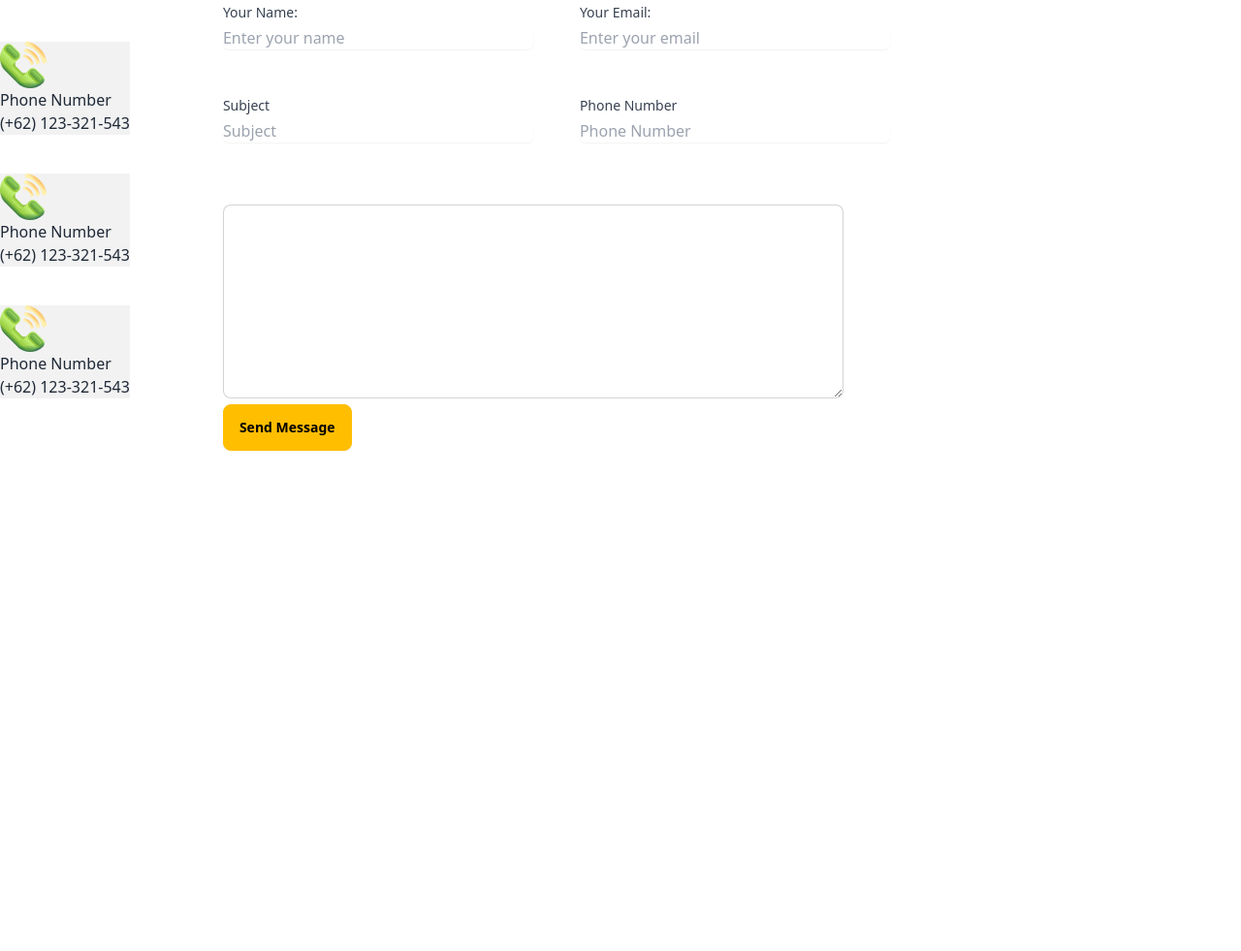
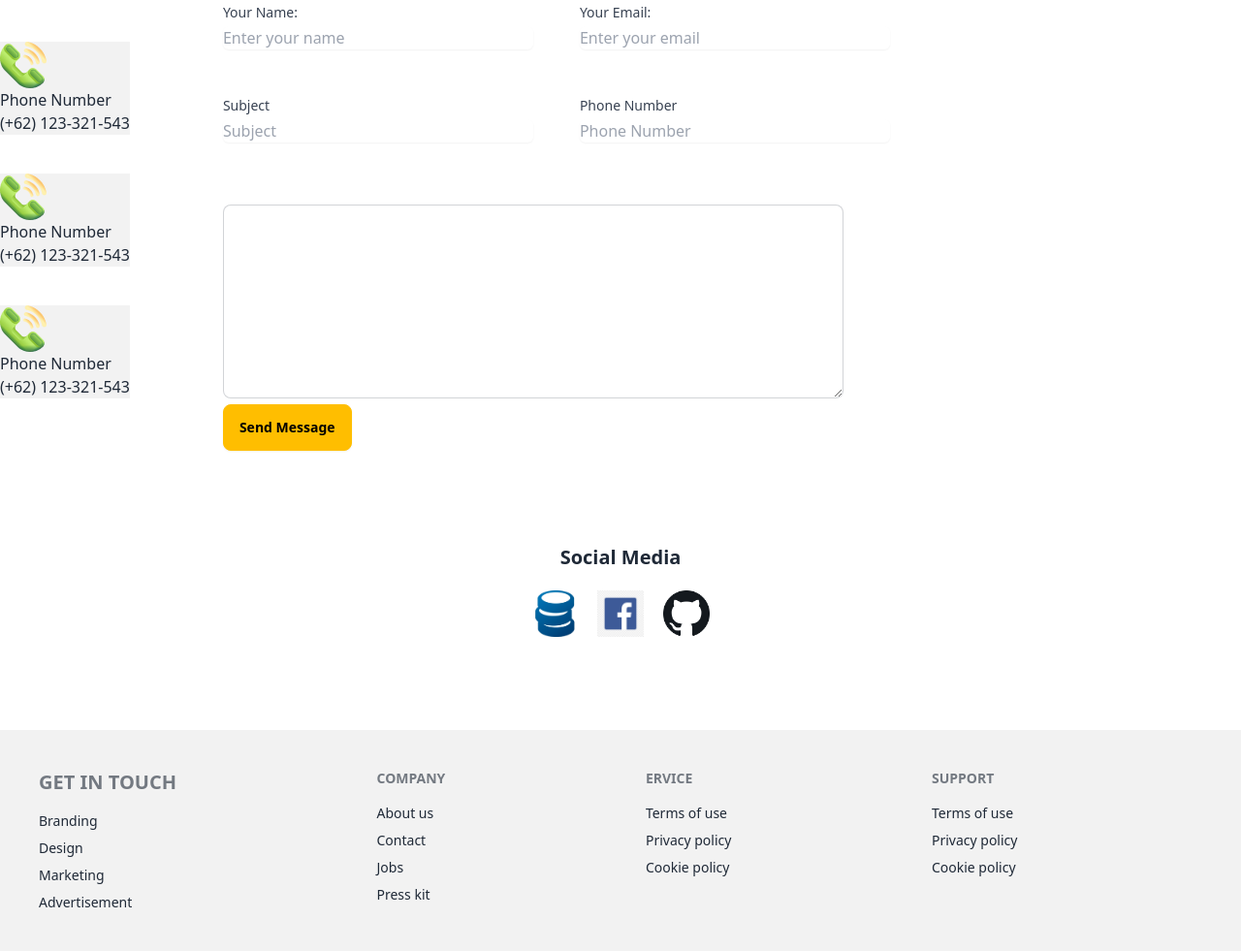
Before and after one commit to abuyusufrony/Hockey-s, a plain HTML site: page index.html in a window 1280 px wide. Shown: the part 4035-5016 px from the top of the page at 97% size. Before the commit the page ends 4500 px from the top, so only its background shows below. Drawn offline with nearby package versions, Linux system fonts and the light colour scheme.

Commit message:
footer-added

```diff
--- a/index.html
+++ b/index.html
@@ -469,6 +469,44 @@
         </div>
 
         </div>
+        <section class="my-24">
+            <h2 class="text-center font-bold text-xl my-5">Social Media</h2>
+            <div class="flex justify-center h-12 gap-5">
+                <img src="Images/coinbase.png" alt="">
+                <img src="Images/faccebook.png" alt="">
+                <img src="Images/github.png" alt="">
+
+            </div>
+        </section>
+
+        <footer class="footer bg-base-200 text-base-content p-10">
+            <nav>
+                <h6 class="footer-title text-xl">Get In Touch</h6>
+                <a class="link link-hover">Branding</a>
+                <a class="link link-hover">Design</a>
+                <a class="link link-hover">Marketing</a>
+                <a class="link link-hover">Advertisement</a>
+            </nav>
+            <nav>
+                <h6 class="footer-title">Company</h6>
+                <a class="link link-hover">About us</a>
+                <a class="link link-hover">Contact</a>
+                <a class="link link-hover">Jobs</a>
+                <a class="link link-hover">Press kit</a>
+            </nav>
+            <nav>
+                <h6 class="footer-title">ervice</h6>
+                <a class="link link-hover">Terms of use</a>
+                <a class="link link-hover">Privacy policy</a>
+                <a class="link link-hover">Cookie policy</a>
+            </nav>
+            <nav>
+                <h6 class="footer-title">Support</h6>
+                <a class="link link-hover">Terms of use</a>
+                <a class="link link-hover">Privacy policy</a>
+                <a class="link link-hover">Cookie policy</a>
+            </nav>
+        </footer>
 
 
 
```
Also changed, not shown: Images/coinbase.png (added), Images/faccebook.png (added), Images/github.png (added).
